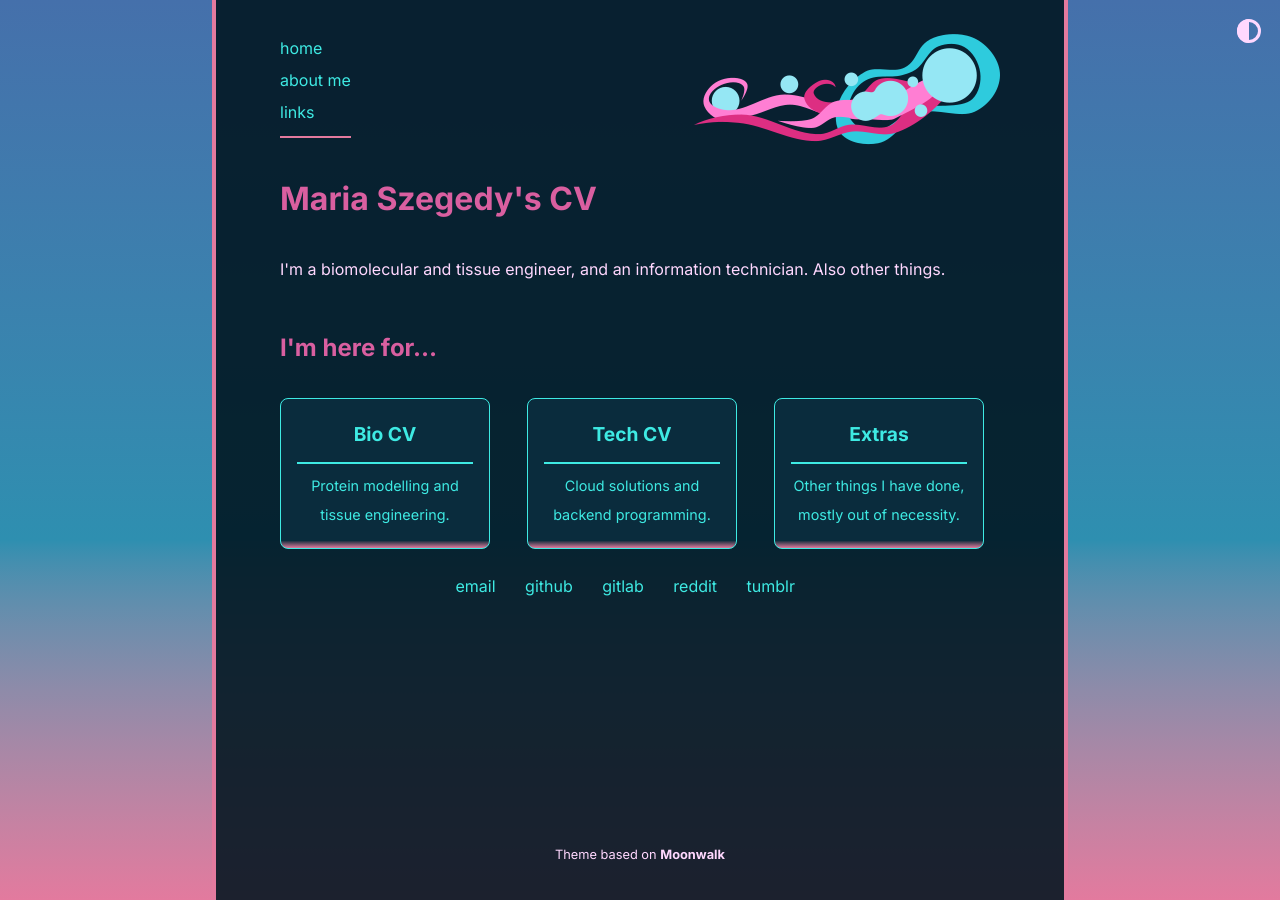
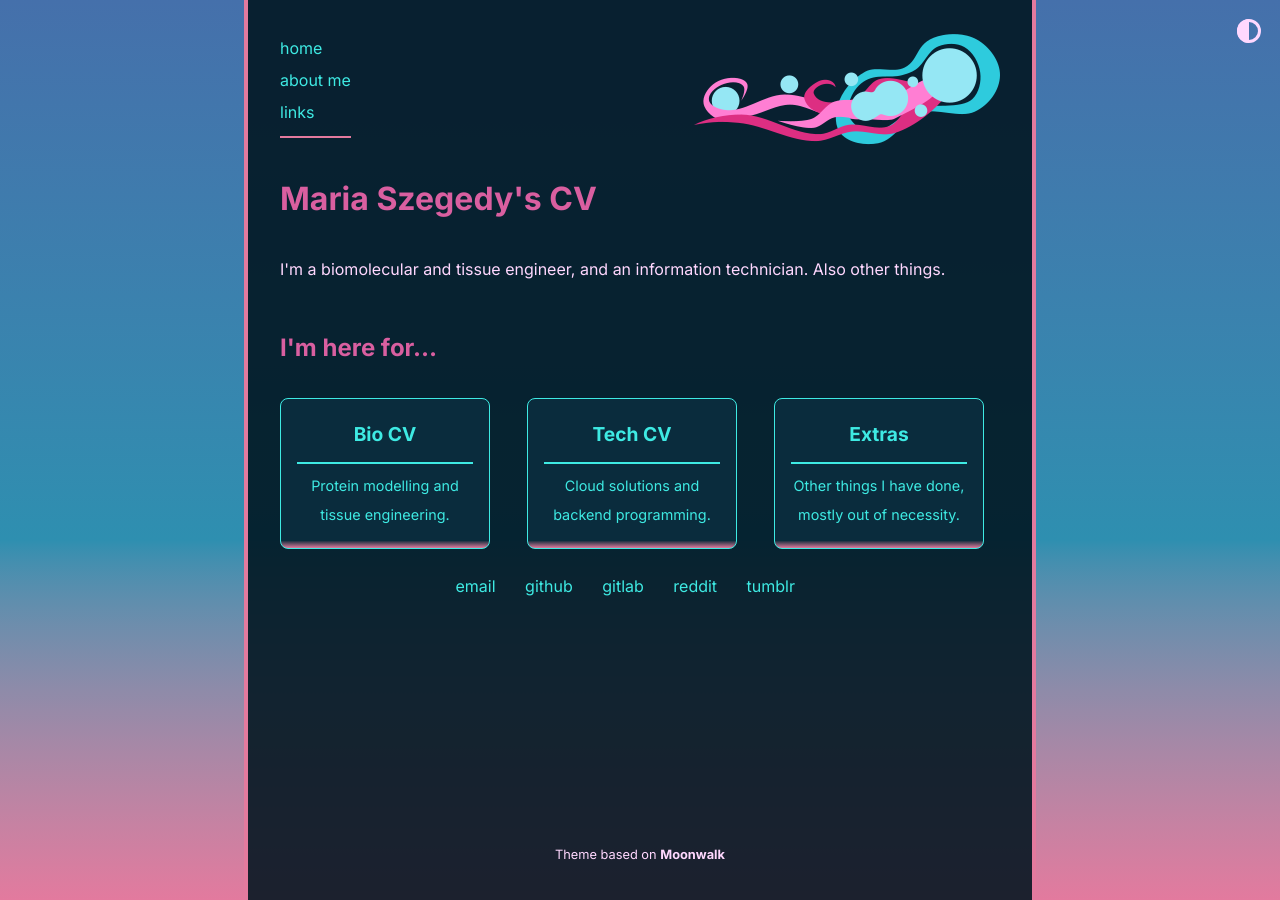
Before and after one commit to mszegedy/cv, a Jekyll site: the page built from index.md, in a window 1280 px wide. Built offline with Jekyll 4.4.1, drawn with Linux system fonts in a browser that asks for light colours.

Commit message:
slimmer margins

```diff
--- a/_sass/moonwalk.scss
+++ b/_sass/moonwalk.scss
@@ -43,7 +43,7 @@ li { margin: 0.4em 0; }
 
 .w {
     --w-vpad: 32px;
-    --w-hpad: 64px;
+    --w-hpad: 32px;
     --w-border: 4px;
     display: flex;
     flex-direction: column;
```
